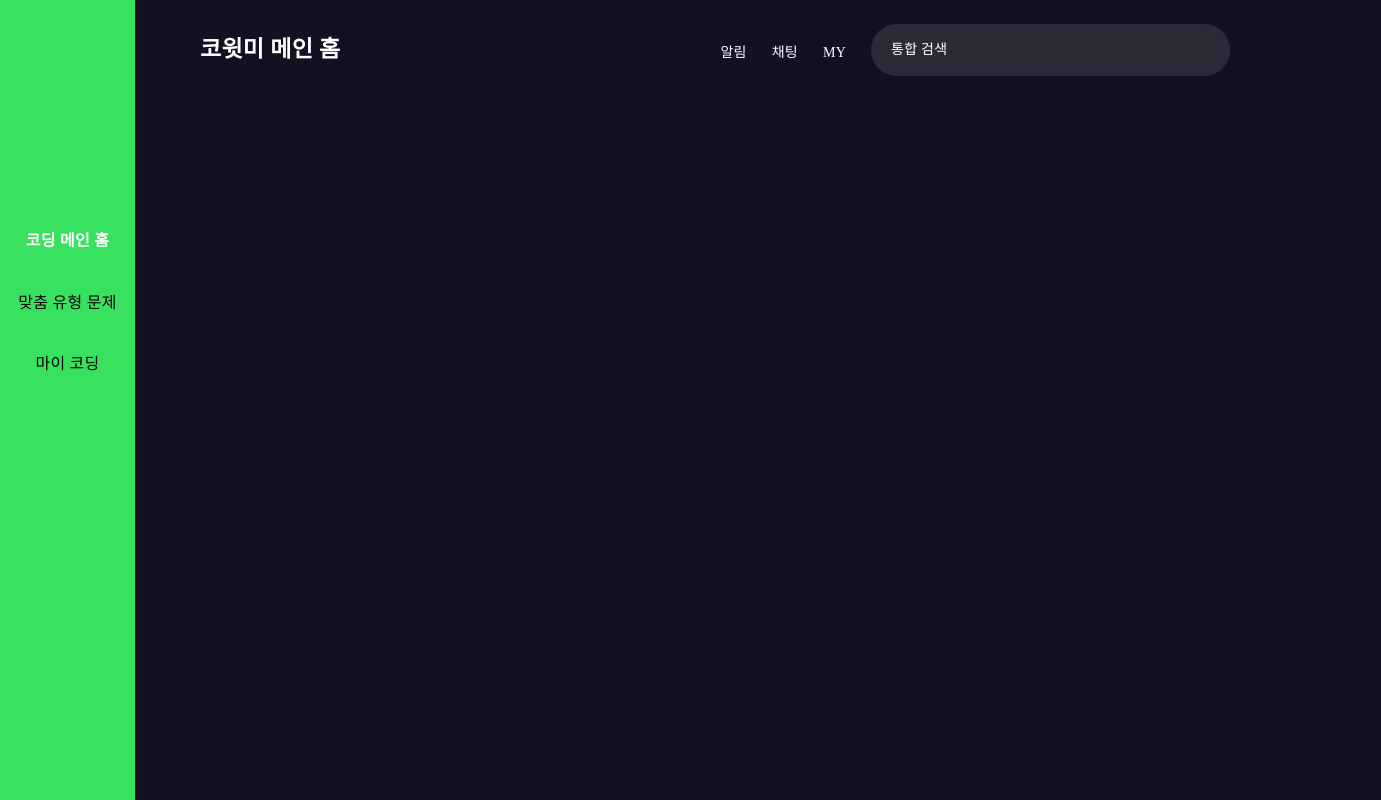
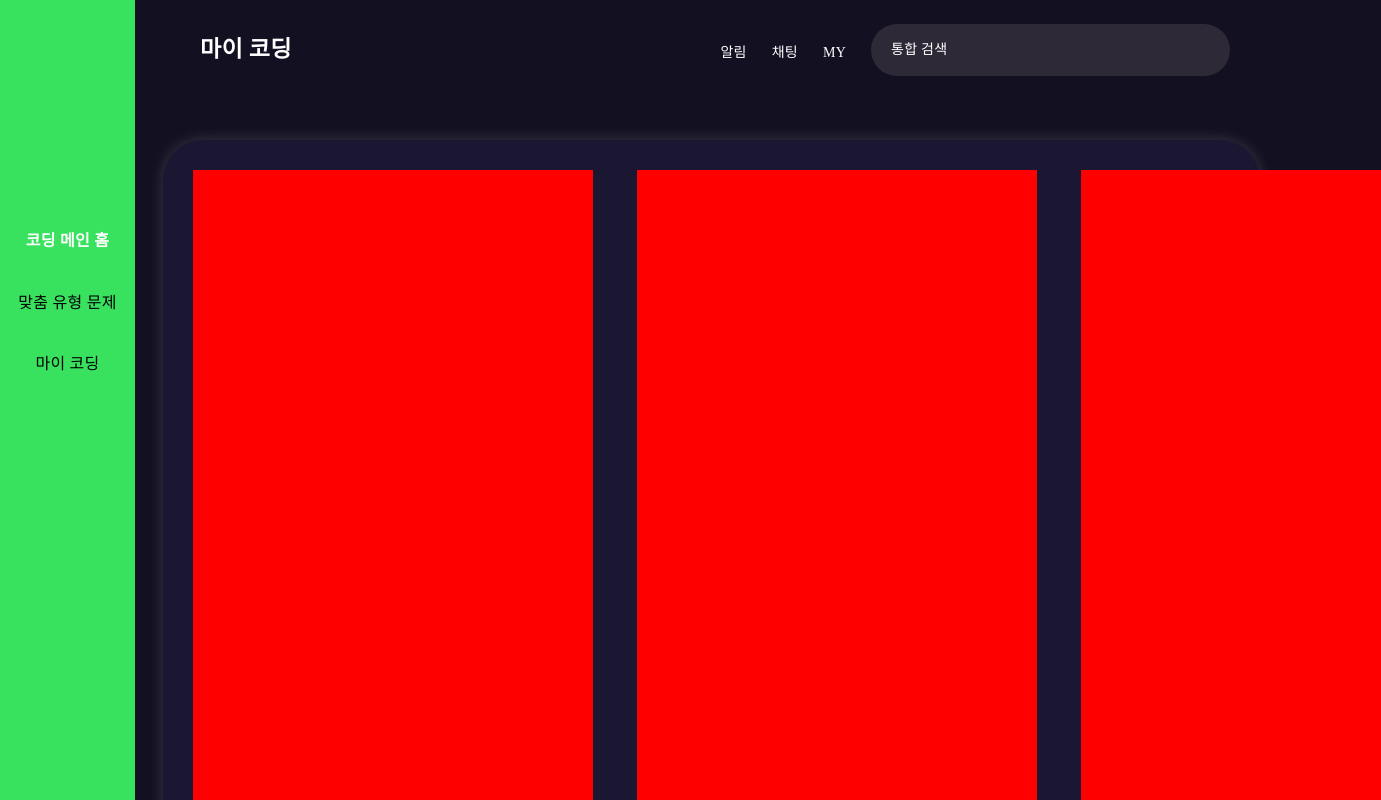
Before and after one commit to Koeunseooooo/CoWithMe_frontend, a React (Create React App) app: page / in a window 1280 px wide. Shown: the top 800 px of the page, 1381 px wide, since content can reach past the window. Built offline with nearby package versions, Linux system fonts and the light colour scheme.

Commit message:
Feat: 홈페에지 grid 레이아웃 구성중

```diff
--- a/src/pages/Home/index.js
+++ b/src/pages/Home/index.js
@@ -1,10 +1,11 @@
 import axios from "axios";
 import { useEffect, useState } from "react";
 import { useCookies } from "react-cookie"
-
+import styled from "styled-components";
 import ProblemCard from "../../components/ProblemCard";
 import Header from '../../components/Header'
 import SubHeader from '../../components/SubHeader'
+import { theme, flexCenter } from '../../styles/theme';
 
 const Home = ({ history }) => {
   const [, setCookie, removeCookie] = useCookies(["Authorization"]);
@@ -78,11 +79,59 @@ const Home = ({ history }) => {
 
   return (
     <>
+      <SubHeader headText={"마이 코딩"} />
+      <Header isMainHome />
+        <Wrapper>
+          <div className="main-wrapper">
+            <ContentWrapper>
+              <div className="each-wrapper"></div>
+              <div className="each-wrapper"></div>
+              <div className="each-wrapper"></div>
+            </ContentWrapper>
+          </div>
+        </Wrapper>
+      </>
 
-      <SubHeader headText={"코윗미 메인 홈"}/>
-      <Header isMainHome/>
 
-      {/* <div>
+  )
+}
+
+export default Home;
+
+const RightWrapper = styled.div`
+  display: flex;
+  flex-direction:column;
+`
+const Wrapper = styled.div`
+margin-left: 143px;
+padding: 20px;
+
+`;
+const ContentWrapper = styled.div`
+  display: grid;
+  margin-top:120px;
+  padding: 30px;
+  width: 100%;
+  min-height: 100vh;
+  gap: 44px;
+  box-sizing: border-box;
+  background-color: ${theme.color.black3};
+  box-shadow: 0px 0px 15px rgba(255, 255, 255, 0.16);
+  border-radius: 40px 40px 0px 0px;
+  grid-template-columns: 400px 400px 300px;
+
+  .main-wrapper{
+    display: flex;
+    margin-top:30px;
+    flex-direction : column;
+  }
+
+  .each-wrapper{
+    background-color:red;
+  }
+`;
+
+  {/* <div>
         <h3>{email}</h3>
         <button onClick={join}>Join</button>
         <button onClick={login}>Login</button>
@@ -92,8 +141,3 @@ const Home = ({ history }) => {
       <div>
         {problems?.map(problem => <ProblemCard key={problem.id} problem={problem} />)}
       </div> */}
-    </>
-  )
-}
-
-export default Home;
```
